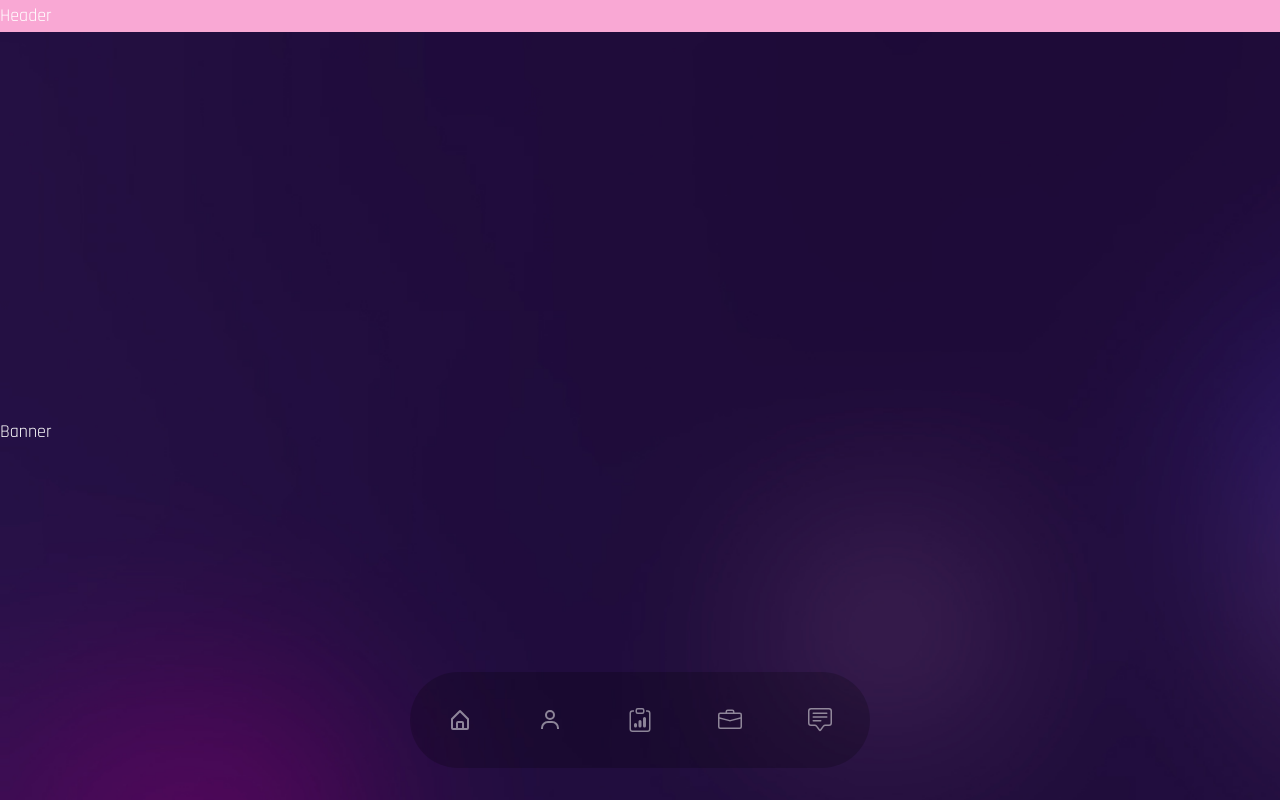
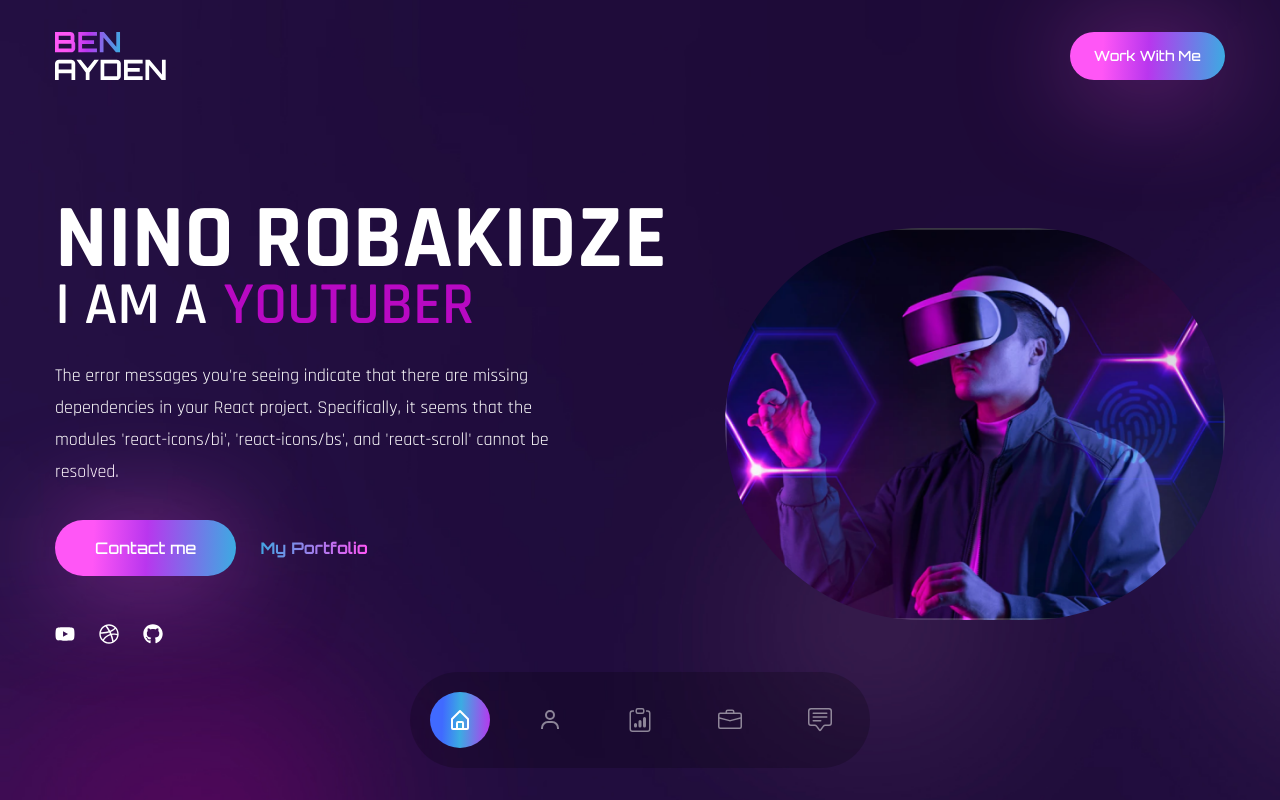
Before and after one commit to niniarob/portfolio, a React (Create React App) app: page / in a window 1280 px wide. Shown: the top 800 px of the page. Built offline with nearby package versions, Linux system fonts and the light colour scheme; the HTML template or start-up script is replaced by a standard one; a web font is replaced by a local one.

Commit message:
add baner section, image,icons,h and p text, buttons

```diff
--- a/src/components/Banner.js
+++ b/src/components/Banner.js
@@ -1,7 +1,99 @@
-import React from 'react';
+import React from "react";
+import Image from "../assets/avatar.png";
+import { FaGithub, FaYoutube, FaDribbble } from "react-icons/fa";
+import { TypeAnimation } from "react-type-animation";
+import { motion } from "framer-motion";
+import { fadeIn } from "../variants";
 
 const Banner = () => {
-  return <div className='section' id='banner'>Banner</div>;
+  return (
+    <section
+      className="min-h-[85vh] lg:min-h-[78vh] flex items-center"
+      id="home"
+    >
+      <div className="container mx-auto">
+        <div className="flex flex-col gap-y-8 lg:flex-row lg:items-center lg:gap-x-12">
+          <div className="flex-1 text-center font-secondary lg:text-left">
+            <motion.h1
+              variants={fadeIn("up", 0.3)}
+              initial="hidden"
+              whileInView={"show"}
+              viewport={{ once: false, amount: 0.7 }}
+              className="text-[50px] font-bold leading-[0.8] lg:text-[90px]"
+            >
+              NINO <span>ROBAKIDZE</span>{" "}
+            </motion.h1>
+            <motion.div
+              variants={fadeIn("up", 0.4)}
+              initial="hidden"
+              whileInView={"show"}
+              viewport={{ once: false, amount: 0.7 }}
+              className="mb-6 text-[36px] lg:text-[60px] font-secondary font-semibold uppercase leading-[1]"
+            >
+              <span className="text-white mr-4">I am a</span>
+              <TypeAnimation
+                sequence={["Developer", 2000, "Design", 2000, "Youtuber", 2000]}
+                speed={50}
+                className="text-accent"
+                wrapper="span"
+                repeat={Infinity}
+              />
+            </motion.div>
+            <motion.p
+              variants={fadeIn("up", 0.5)}
+              initial="hidden"
+              whileInView={"show"}
+              viewport={{ once: false, amount: 0.7 }}
+              className="mb-8 max-w-lg mx-auto lg:mx-0"
+            >
+              The error messages you're seeing indicate that there are missing
+              dependencies in your React project. Specifically, it seems that
+              the modules 'react-icons/bi', 'react-icons/bs', and 'react-scroll'
+              cannot be resolved.
+            </motion.p>
+            <motion.div
+              variants={fadeIn("up", 0.6)}
+              initial="hidden"
+              whileInView={"show"}
+              viewport={{ once: false, amount: 0.7 }}
+              className="flex max-w-max gap-x-6 items-center mb-12 mx-auto lg:mx-0"
+            >
+              <button className="btn btn-lg"> Contact me</button>
+              <a href="#" className="text-gradient btn-link">
+                My Portfolio
+              </a>
+            </motion.div>
+            <motion.div
+              variants={fadeIn("up", 0.7)}
+              initial="hidden"
+              whileInView={"show"}
+              viewport={{ once: false, amount: 0.7 }}
+              className="flex text-[20px] gap-x-6 max-w-max mx-auto lg:mx-0"
+            >
+              <a href="#">
+                <FaYoutube />
+              </a>
+              <a href="#">
+                <FaDribbble />
+              </a>
+              <a href="#">
+                <FaGithub />
+              </a>
+            </motion.div>
+          </div>
+          <motion.div
+            variants={fadeIn("down", 0.5)}
+            initial="hidden"
+            whileInView={"show"}
+            viewport={{ once: false, amount: 0.7 }}
+            className="hidden lg:flex flex-1 mx-w-[320px] lg:max-w-[500px]"
+          >
+            <img className="rounded-full" src={Image} alt="" />
+          </motion.div>
+        </div>
+      </div>
+    </section>
+  );
 };
 
 export default Banner;
--- a/src/components/Header.js
+++ b/src/components/Header.js
@@ -1,7 +1,19 @@
-import React from 'react';
+import React from "react";
+import Logo from "../assets/logo.svg";
 
 const Header = () => {
-  return <div className='bg-pink-300'>Header</div>;
+  return (
+    <header className="py-8">
+      <div className="container mx-auto">
+        <div className="flex justify-between items-center">
+          <a href="#">
+            <img src={Logo} alt="" />
+          </a>
+          <button className="btn btn-sm">Work With Me</button>
+        </div>
+      </div>
+    </header>
+  );
 };
 
 export default Header;
--- a/src/components/Nav.js
+++ b/src/components/Nav.js
@@ -12,31 +12,47 @@ const Nav = () => {
         {/* nav inner */}
         <div className="w-full bg-black/20 h-[96px] backbrop-blur-2xl rounded-full max-w-[460px] mx-auto px-5 flex justify-between items-center text-2xl text-white/50 ">
           <Link
-            to="banner"
+            to="home"
+            activeClass="active"
+            smooth={true}
+            spy={true}
+            offset={-200}
             className="cursor-pointer w-[60px] flex items-center justify-center"
           >
             <BiHomeAlt />
           </Link>
           <Link
             to="about"
+            activeClass="active"
+            smooth={true}
+            spy={true}
             className="cursor-pointer w-[60px] flex items-center justify-center"
           >
             <BiUser />
           </Link>
           <Link
             to="services"
+            smooth={true}
+            spy={true}
+            activeClass="active"
             className="cursor-pointer w-[60px] h-[60px] flex items-center justify-center"
           >
             <BsClipboardData />
           </Link>
           <Link
             to="work"
+            activeClass="active"
+            smooth={true}
+            spy={true}
             className="cursor-pointer w-[60px] flex items-center justify-center"
           >
             <BsBriefcase />
           </Link>
           <Link
             to="contact"
+            activeClass="active"
+            smooth={true}
+            spy={true}
             className="cursor-pointer w-[60px] flex items-center justify-center"
           >
             <BsChatSquareText />
```
Also changed, not shown: src/assets/avatar.png (added), 1 other file (tests, documents, lock files or other folders).
